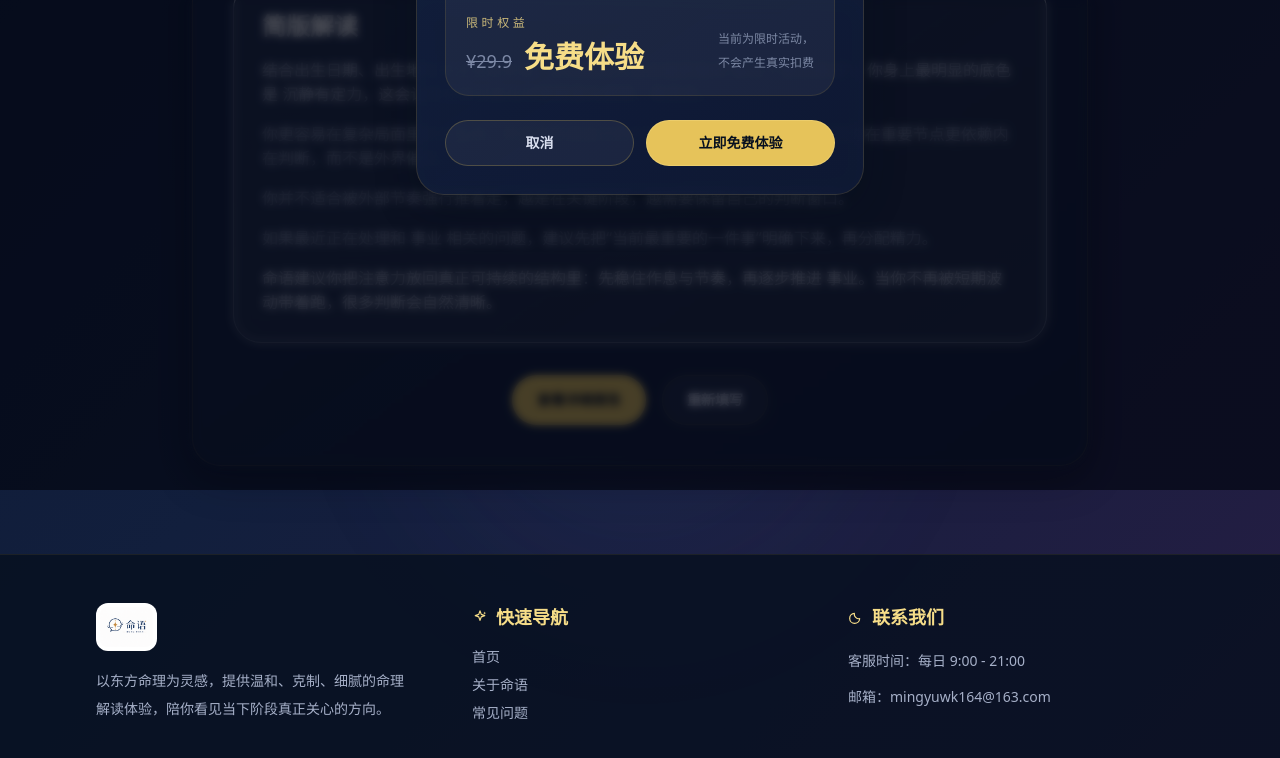
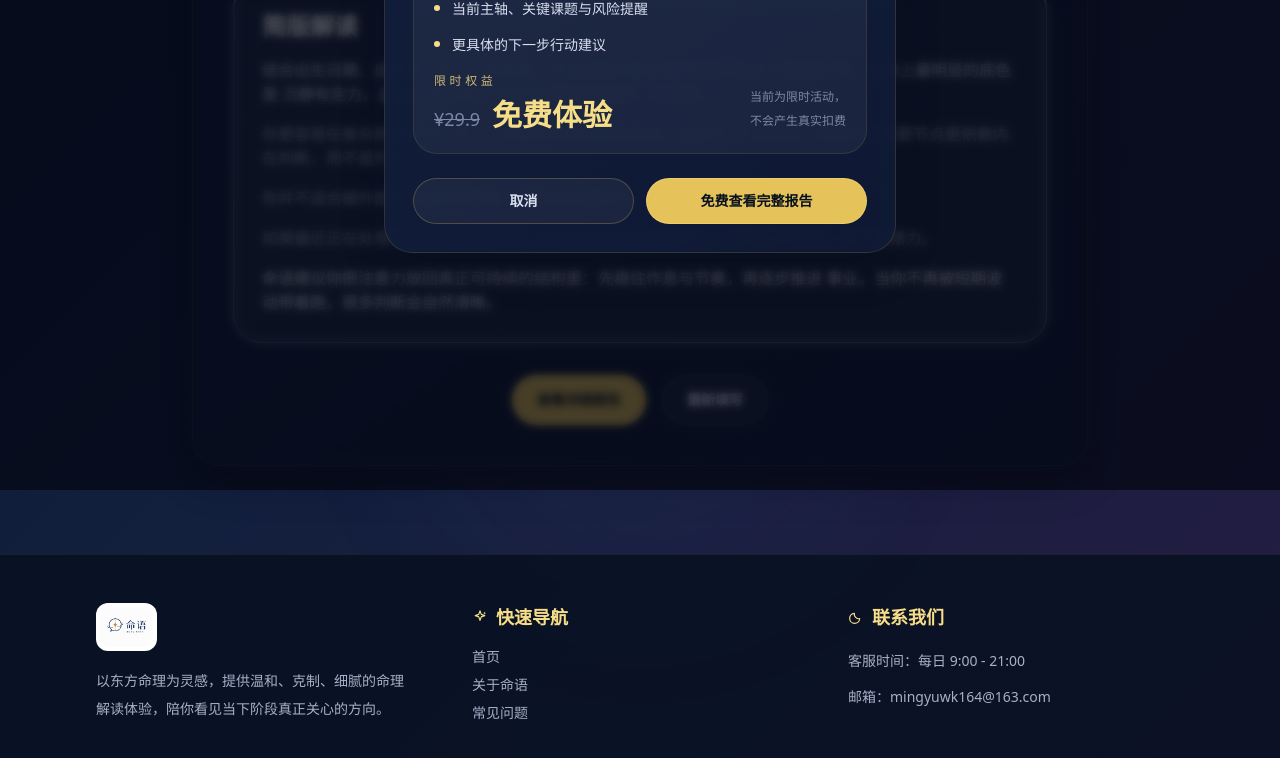
Before and after one commit to wangkun164719-debug/mingyu-frontend, a React (Vite) app: page /result in a window 1280 px wide. Both pictures are taken after a click on the button "查看详细报告". Shown: the part 646-1404 px from the top of the page. Built offline with nearby package versions, Linux system fonts and the light colour scheme; no server answers.

Commit message:
Optimize new user conversion flow

```diff
--- a/src/components/PaymentModal.jsx
+++ b/src/components/PaymentModal.jsx
@@ -1,6 +1,12 @@
 import { useEffect } from "react";
 import { SparkIcon } from "./Icons";
 import { trackPayEvent } from "../services/analytics";
+
+const unlockDetails = [
+  "事业、财富、关系三条线的阶段分析",
+  "当前主轴、关键课题与风险提醒",
+  "更具体的下一步行动建议"
+];
 
 export default function PaymentModal({ open, onClose, onConfirm }) {
   useEffect(() => {
@@ -27,21 +33,29 @@ export default function PaymentModal({ open, onClose, onConfirm }) {
   return (
     <div className="fixed inset-0 z-50 flex items-center justify-center bg-[#030712]/70 px-4 backdrop-blur-sm">
       <div className="absolute inset-0" onClick={onClose} aria-hidden="true" />
-      <div className="panel relative z-10 w-full max-w-md animate-modal p-6 sm:p-7">
+      <div className="panel relative z-10 w-full max-w-lg animate-modal p-6 sm:p-7">
         <div className="mx-auto flex h-14 w-14 items-center justify-center rounded-full border border-gold-400/25 bg-gold-400/10 text-gold-300">
           <SparkIcon className="h-7 w-7" />
         </div>
         <h3 className="mt-5 text-center font-display text-2xl font-semibold text-white">
-          解锁完整命运之书
+          继续查看完整阶段报告
         </h3>
         <p className="mt-3 text-center text-sm leading-7 text-mist-300">
-          限时开放免费体验资格。点击确认后将直接进入详细报告页，不会产生真实扣费。
+          简版已经帮你看见底色，完整报告会继续拆解事业、财富、关系与接下来的行动重点。
         </p>
 
         <div className="mt-6 rounded-3xl border border-gold-500/15 bg-white/5 p-5">
           <div className="flex items-center justify-between gap-5 text-sm text-mist-300">
             <span>完整报告</span>
-            <span className="text-right">命理深度解读 / 阶段建议 / 主题分析</span>
+            <span className="text-right">深度解读 / 阶段建议 / 主题分析</span>
+          </div>
+          <div className="mt-5 space-y-3">
+            {unlockDetails.map((item) => (
+              <div key={item} className="flex items-start gap-3 text-sm leading-6 text-mist-200">
+                <span className="mt-2 h-1.5 w-1.5 shrink-0 rounded-full bg-gold-300" />
+                <span>{item}</span>
+              </div>
+            ))}
           </div>
           <div className="mt-4 flex items-end justify-between gap-4">
             <div>
@@ -74,7 +88,7 @@ export default function PaymentModal({ open, onClose, onConfirm }) {
             className="whitespace-nowrap rounded-full border border-gold-300/40 bg-gold-400 px-5 py-3 text-xs font-semibold text-ink-950 transition duration-200 hover:-translate-y-0.5 hover:shadow-[0_12px_30px_rgba(198,157,45,0.24)] active:scale-[0.98] sm:text-sm"
             onClick={onConfirm}
           >
-            立即免费体验
+            免费查看完整报告
           </button>
         </div>
       </div>
```
